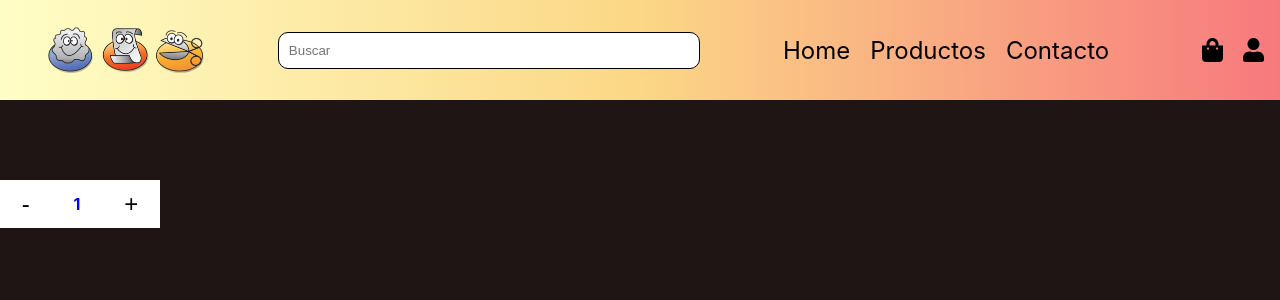
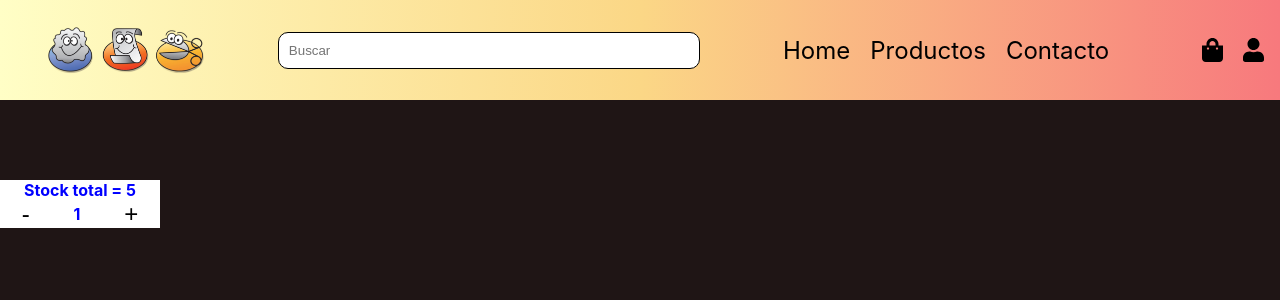
Before and after one commit to ChristiaCorrado/piedrapapeltijera-ecommerce, a React (Create React App) app: page / in a window 1280 px wide. Shown: the top 300 px of the page. Built offline with nearby package versions, Linux system fonts and the light colour scheme.

Commit message:
ItemCounter

```diff
--- a/src/App.js
+++ b/src/App.js
@@ -2,6 +2,7 @@ import NavBar from './components/navBar/NavBar';
 import ItemListContainer from './components/ItemListContainer/ItemListContainer';
 
 function App() {
+
   return (
     <div>
       <header>
--- a/src/components/ItemCount/ItemCount.css
+++ b/src/components/ItemCount/ItemCount.css
@@ -1,16 +1,23 @@
-.counter{
+.counterContainer{
     font-weight: bold;
     background: #fff;
     color: blue;
     width: 10rem;
     height: 3rem;
     display: flex;
+    flex-direction:column;
     justify-content: space-around;
     align-items: center;
 
 }
 
-.counter button {
+.counterContainer button {
     background: transparent;
     font-size: 1.5rem;
 }
+.counter{
+    width: 100%;
+    display: flex;
+    justify-content: space-around;
+    align-items: center;
+}
--- a/src/components/ItemCount/ItemCount.jsx
+++ b/src/components/ItemCount/ItemCount.jsx
@@ -2,37 +2,38 @@ import React from 'react'
 import { useState } from 'react'
 import './ItemCount.css'
 
-const ItemCount = ({ stock, initial }) =>{
+const ItemCount = ({ stock, initial}) =>{
 
     const [counter, setCounter] = useState(initial)
 
-    const onAdd = () =>{
-        if (stock>= initial) {
-            const additem = () =>{
-                setCounter(counter + 1)
-            }
-            additem()
+    const removeItem = () =>{
+        if (stock = !0 && counter > initial){
+           setCounter(counter - 1)
+        }else{
+            alert(`no puede agregar 0`)
         }
     }
 
-
-   const onDecre = () =>{
-       if (stock = !0) {
-           const removeitem = () =>{
-               setCounter(counter - 1)
-           }
-           removeitem()
-       }
-
-   }
+    const addItem = () =>{
+        if (stock > counter){
+            setCounter(counter + 1)
+        }else{
+            alert(`no puede agregar mas de ${counter}`)
+        }
+    }
 
     return (
 
-        <div className="counter">
-            <button onClick={onDecre}> - </button>
-            <p>{counter}</p>
-            <button onClick={onAdd}> + </button>
-        </div>
+        <>
+            <div className="counterContainer">
+                <p>Stock total = {stock}</p>
+                <div className="counter">
+                    <button onClick={removeItem}> - </button>
+                    <p>{counter}</p>
+                    <button onClick={addItem}> + </button>
+                </div>
+            </div>
+        </>
 
     )
 
--- a/src/components/ItemListContainer/ItemListContainer.jsx
+++ b/src/components/ItemListContainer/ItemListContainer.jsx
@@ -4,17 +4,17 @@ import ItemCount from '../ItemCount/ItemCount'
 
 const ItemListContainer = () =>{
 
+    return(
+        <>
 
-    return(
+            <div className="ItemListContainer">
+                <div className="rellenateContainer"></div>
 
-        <div className="ItemListContainer">
-            <div className="rellenateContainer"></div>
-
-            <ItemCount stock={5} initial={1} />
+                <ItemCount stock={5} initial={1} onAdd/>
 
 
-        </div>
-
+            </div>
+        </>
     )
 
 }
```
